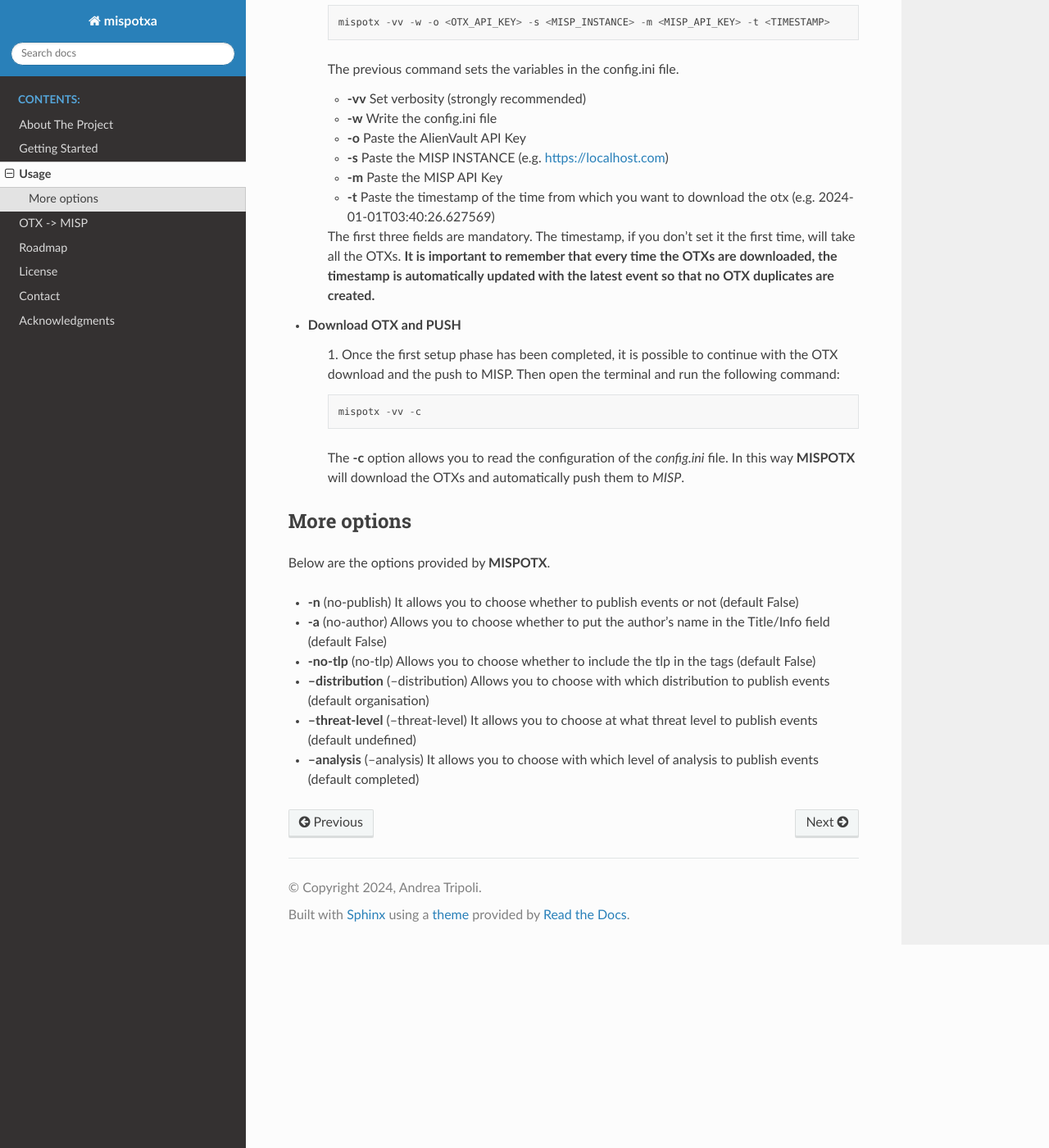
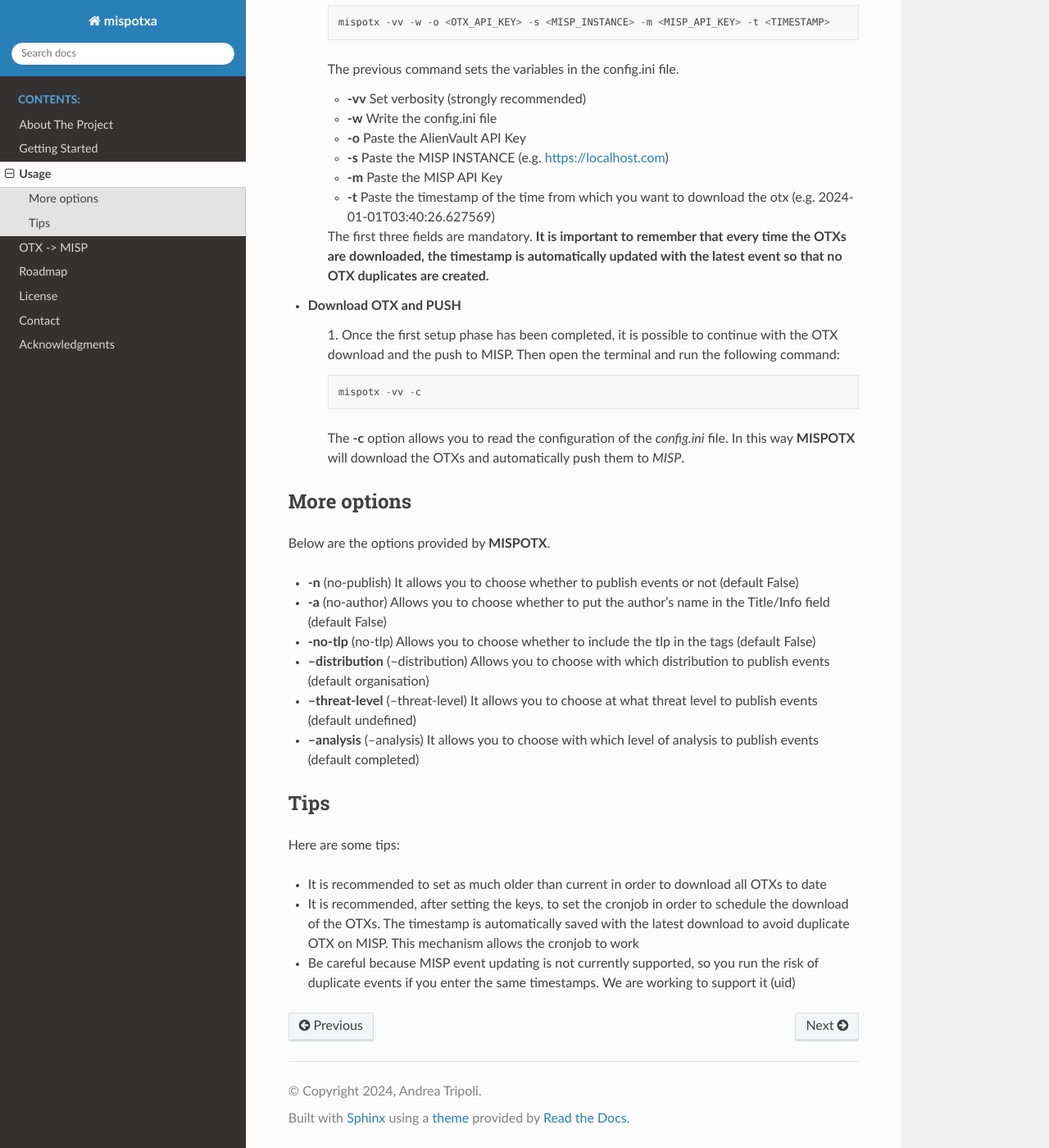
Before and after one commit to andreatripoli/mispotx, a Sphinx documentation site: the page built from docs/usage.rst, in a window 1280 px wide and 1400 px high, scrolled down 298 px. Shown: the whole window at 82% size. Built offline with Sphinx 7.4.7 and the Read the Docs theme 2.0.0, drawn with Linux system fonts in a browser that asks for light colours.

```diff
--- a/docs/usage.rst
+++ b/docs/usage.rst
@@ -22,7 +22,7 @@ download and uploading to the *MISP* instance.
     * **-t** Paste the timestamp of the time from which you want to download the otx (e.g. 2024-01-01T03:40:26.627569)
 
 
-    The first three fields are mandatory. The timestamp, if you don't set it the first time, will take all the OTXs.
+    The first three fields are mandatory.
     **It is important to remember that every time the OTXs are downloaded, the timestamp is automatically updated with
     the latest event so that no OTX duplicates are created.**
 
@@ -49,3 +49,17 @@ Below are the options provided by **MISPOTX**.
 * **--distribution** (--distribution) Allows you to choose with which distribution to publish events (default organisation)
 * **--threat-level** (--threat-level) It allows you to choose at what threat level to publish events (default undefined)
 * **--analysis** (--analysis) It allows you to choose with which level of analysis to publish events (default completed)
+
+
+********************
+Tips
+********************
+
+Here are some tips:
+
+* It is recommended to set as much older than current in order to download all OTXs to date
+* It is recommended, after setting the keys, to set the cronjob in order to schedule the download of the OTXs.
+  The timestamp is automatically saved with the latest download to avoid duplicate OTX on MISP. This mechanism allows
+  the cronjob to work
+* Be careful because MISP event updating is not currently supported, so you run the risk of duplicate events if you
+  enter the same timestamps. We are working to support it (uid)
```
Also changed, not shown: README.rst (+15 -1 lines).
